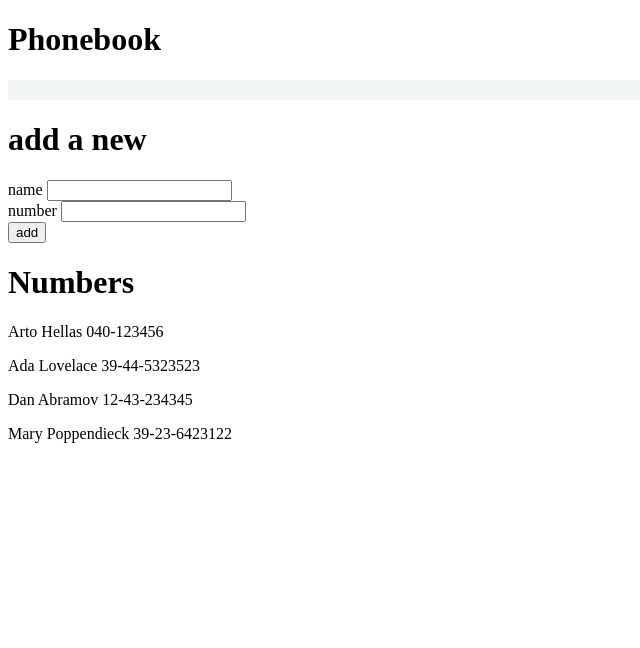
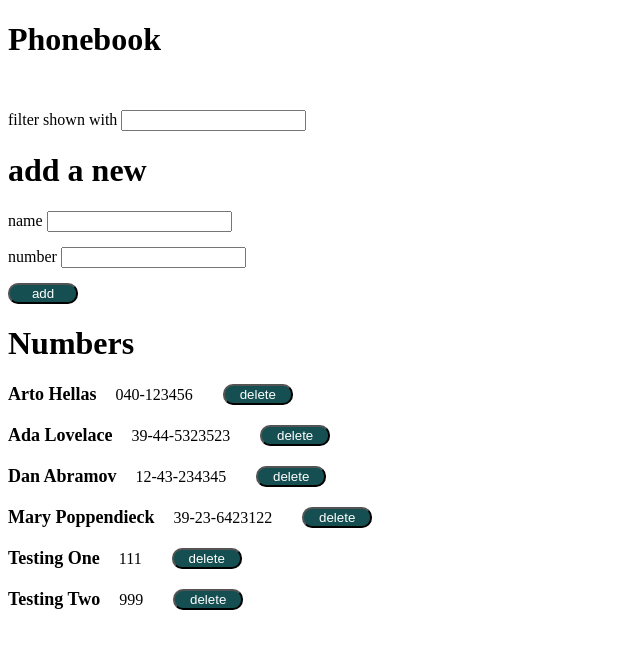
Before and after one commit to htetsoemoe/full-stack-open-2024, a React (Vite) app in the folder part2/phonebook/: page / in a window 1280 px wide. Shown: the top 648 px of the page, without its empty margins (0-640 px from the left). Built offline with nearby package versions, Linux system fonts and the light colour scheme; data requests are answered from the project's data file.

Commit message:
filter person name and update person number

```diff
--- a/part2/phonebook/db.json
+++ b/part2/phonebook/db.json
@@ -19,6 +19,16 @@
       "name": "Mary Poppendieck",
       "number": "39-23-6423122",
       "id": "4"
+    },
+    {
+      "id": "6a01",
+      "name": "Testing One",
+      "number": "111"
+    },
+    {
+      "id": "55f1",
+      "name": "Testing Two",
+      "number": "999"
     }
   ]
 }
--- a/part2/phonebook/src/App.jsx
+++ b/part2/phonebook/src/App.jsx
@@ -1,7 +1,8 @@
 import { useEffect, useState } from 'react'
 import personService from './services/persons'
 
-/** Components */
+/** ------ Components ------- */
+
 // Heading
 const Heading = ({ text }) => (
   <h1>{text}</h1>
@@ -19,7 +20,7 @@ const Part = ({ text, value, handleNewChange }) => {
 // Button
 const Button = ({ type, text, handleNewChange }) => {
   return (
-    <button type={type} onClick={handleNewChange}>{text}</button>
+    <button className='btn' type={type} onClick={handleNewChange}>{text}</button>
   )
 }
 
@@ -27,8 +28,10 @@ const Button = ({ type, text, handleNewChange }) => {
 const PersonForm = ({ onSubmit, newName, newNumber, handleNewName, handleNewNumber }) => {
   return (
     <form onSubmit={onSubmit}>
-      <Part text={'name'} value={newName} handleNewChange={handleNewName} />
-      <Part text={'number'} value={newNumber} handleNewChange={handleNewNumber} />
+      <div className='addPersonForm'>
+        <Part text={'name'} value={newName} handleNewChange={handleNewName} />
+        <Part text={'number'} value={newNumber} handleNewChange={handleNewNumber} />
+      </div>
       <Button text='add' type='submit' />
     </form>
   )
@@ -47,11 +50,32 @@ const Notification = ({ message }) => {
   )
 }
 
+// Filter
+const Filter = ({ text, value, handleFilterName }) => {
+  return (
+    <div>
+      {text} <input value={value} onChange={handleFilterName} />
+    </div>
+  )
+}
+
+// People
+const People = ({ personAfterFilter }) => {
+  return (
+    <div>
+      {personAfterFilter}
+    </div>
+  )
+}
+
+/** ------ Components ------- */
+
 const App = () => {
   const [persons, setPersons] = useState([])
   const [newName, setNewName] = useState('')
   const [newNumber, setNewNumber] = useState('')
   const [changeMessage, setChangeMessage] = useState('')
+  const [filterName, setFilterName] = useState('')
 
   useEffect(() => {
     personService
@@ -62,30 +86,57 @@ const App = () => {
   }, [])
 
   const handleNameOnChange = (event) => {
-    console.log(event.target.value)
+    // console.log(event.target.value)
     setNewName(event.target.value)
   }
 
   const handleNumberOnChange = (event) => {
-    console.log(event.target.value)
+    // console.log(event.target.value)
     setNewNumber(event.target.value)
+  }
+
+  const handleFilterName = (event) => {
+    // console.log(event.target.value)
+    setFilterName(event.target.value)
   }
 
   const handleAddPerson = (event) => {
     event.preventDefault()
 
+    // json-server auto generate id number
     const newPerson = {
-      id: persons.length + 1,
       name: newName,
       number: newNumber,
     }
 
     // check new person name is already existed in persons
-    const checkNewName = persons.find(person => person.name.toLowerCase() === newPerson.name.toLowerCase())
+    const checkExistedPersonName = persons.find(person => person.name.toLowerCase() === newPerson.name.toLowerCase())
 
-    if (checkNewName && checkNewName.number === newPerson.number) {
+    // same username but different number condition
+    const changedPerson = {...checkExistedPersonName, number: newNumber}
+
+    if (checkExistedPersonName && checkExistedPersonName.number === newPerson.number) {
       window.alert(`${newName} is already added to phone book`)
-    } else {
+    }
+    else if (checkExistedPersonName && checkExistedPersonName.number !== newPerson.number) {
+      if (window.confirm(`${newName} is already added to phonebook, replace the old number with a new one?`)) {
+        personService
+          .updatePerson(checkExistedPersonName.id, changedPerson)
+          .then(updatedPerson => {
+            setPersons(persons.map(person => person.id !== checkExistedPersonName.id? person : updatedPerson))
+            setNewName('')
+            setNewNumber('')
+            setChangeMessage(`Number of ${newName} is changed.`)
+            setTimeout(() => { // After 3 seconds later set null value to changeMessage.
+              setChangeMessage(null)
+            }, 3000)
+          })
+          .catch(error => {
+            setChangeMessage(`Information of ${newName} has already been removed from server`)
+          })
+      }
+    }
+    else {
       // Save new person to server
       personService
         .create(newPerson)
@@ -104,15 +155,45 @@ const App = () => {
     }
   }
 
+  // delete person with id
+  const handleDeletePerson = (id) => {
+    const foundPerson = persons.find(person => person.id === id)
+    // console.log(foundPerson)
+
+    if (window.confirm(`Are you sure want to delete User: ${foundPerson.name} ?`)) {
+      personService.deletePerson(id)
+        .then(response => {
+          setPersons(persons.filter(person => person.id !== id))
+        })
+    }
+  }
+
+  // Filter with user's input or show all persons
+  const filteredPerson = persons.map(person => person.name.toLowerCase().includes(filterName.toLowerCase()))
+    ? persons.filter(person => person.name.toLowerCase().includes(filterName.toLowerCase()))
+    : persons
+
+  const FilteredPerson = ({ name, number, id }) => {
+    // console.log(id)
+    return (
+      <div className='spacing'>
+        <div><span className='userName'>{name}</span> {number}</div>
+        <Button text={'delete'} type='submit' handleNewChange={() => handleDeletePerson(id)} />
+      </div>
+    )
+  }
+
+  const personAfterFilter = filteredPerson.map(person => (
+    <FilteredPerson key={person.id} name={person.name} number={person.number} id={person.id} />
+  ))
+
   return (
     <div>
       <Heading text={'Phonebook'} />
-      {/* Notification Component */}
       <Notification message={changeMessage} />
-      {/* Filter Component */}
+      <Filter text={'filter shown with'} value={filterName} handleFilterName={handleFilterName} />
 
       <Heading text={'add a new'} />
-      {/* PersonForm Component */}
       <PersonForm
         onSubmit={handleAddPerson}
         newName={newName}
@@ -122,9 +203,7 @@ const App = () => {
       />
 
       <Heading text={'Numbers'} />
-      {persons.map((person) => (
-        <p key={person.id}>{person.name} {person.number}</p>
-      ))}
+      <People personAfterFilter={personAfterFilter} />
     </div>
   )
 }
--- a/part2/phonebook/src/index.css
+++ b/part2/phonebook/src/index.css
@@ -1,8 +1,35 @@
 .error {
     color: black;
-    background: rgb(243, 246, 247);
+    background: rgb(255, 255, 255);
     font-size: 22px;
     border: 0px solid black;
     padding: 10px;
     margin-bottom: 10px;
 }
+
+.addPersonForm {
+    display: flex;
+    flex-direction: column;
+    gap: 15px;
+    margin-bottom: 15px;
+}
+
+.spacing {
+    display: flex;
+    gap: 30px;
+    margin-bottom: 20px;
+}
+
+.btn {
+    color: white;
+    background-color: rgb(21, 79, 81);
+    width: 70px;
+    border-radius: 10px;
+    cursor: pointer;
+}
+
+.userName {
+    font-size: 18px;
+    font-weight: bold;
+    margin-right: 15px;
+}
```
